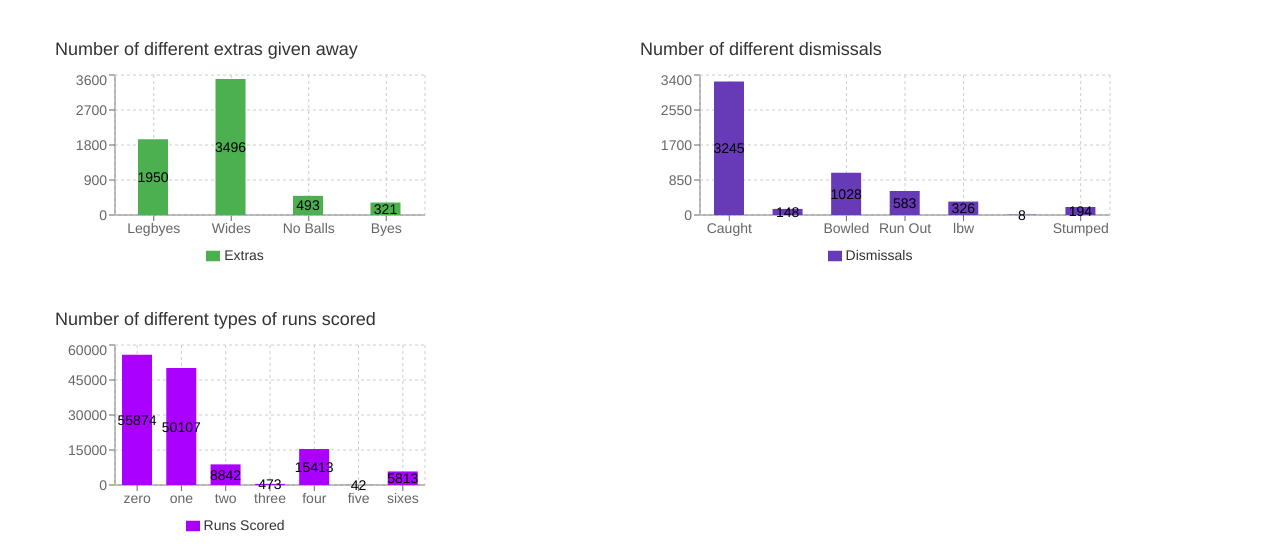
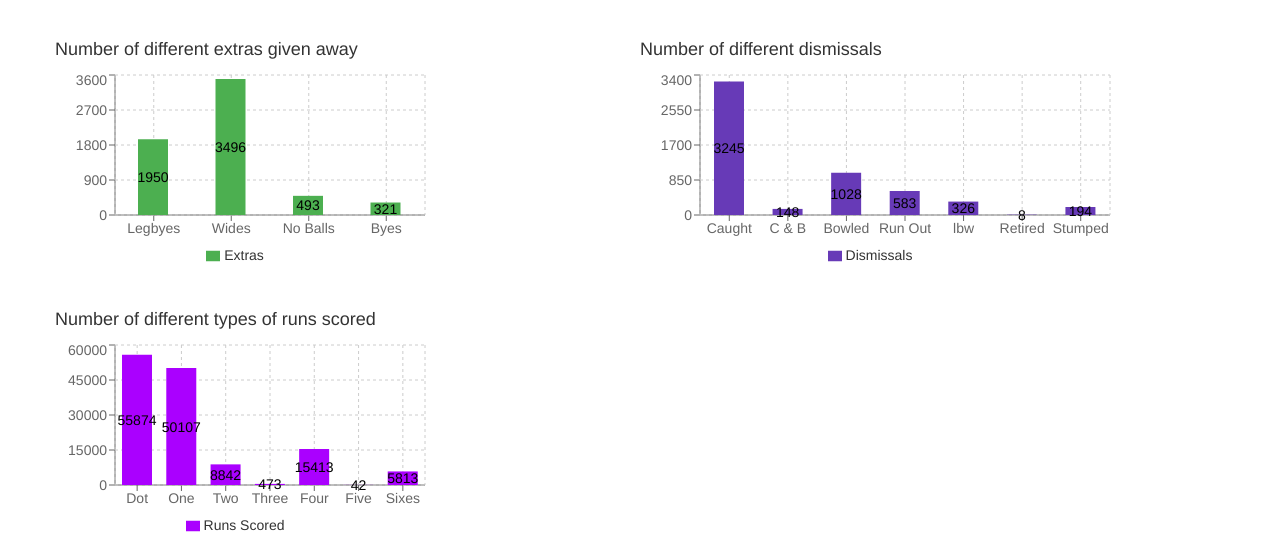
Before and after one commit to amanshu-kataria/ipl-buddy, a React (Create React App) app: page / in a window 1280 px wide. Shown: the part 987-1539 px from the top of the page. Built offline with nearby package versions, Linux system fonts and the light colour scheme.

Commit message:
Name Changes

```diff
--- a/src/datasets/IPL_Data.json
+++ b/src/datasets/IPL_Data.json
@@ -43,21 +43,21 @@
   "ballsStats": {
     "totalDeliveries": 136590,
     "runTypes": [
-      { "name": "zero", "value": 55874 },
-      { "name": "one", "value": 50107 },
-      { "name": "two", "value": 8842 },
-      { "name": "three", "value": 473 },
-      { "name": "four", "value": 15413 },
-      { "name": "five", "value": 42 },
-      { "name": "sixes", "value": 5813 }
+      { "name": "Dot", "value": 55874 },
+      { "name": "One", "value": 50107 },
+      { "name": "Two", "value": 8842 },
+      { "name": "Three", "value": 473 },
+      { "name": "Four", "value": 15413 },
+      { "name": "Five", "value": 42 },
+      { "name": "Sixes", "value": 5813 }
     ],
     "dismissalTypes": [
       { "name": "Caught", "value": 3245 },
-      { "name": "Caught And Bowled", "value": 148 },
+      { "name": "C & B", "value": 148 },
       { "name": "Bowled", "value": 1028 },
       { "name": "Run Out", "value": 583 },
       { "name": "lbw", "value": 326 },
-      { "name": "Retired Hurt", "value": 8 },
+      { "name": "Retired", "value": 8 },
       { "name": "Stumped", "value": 194 }
     ],
     "extrasType": [
```
Also changed, not shown: src/datasets/filterMethod.js (+9 -9 lines).
